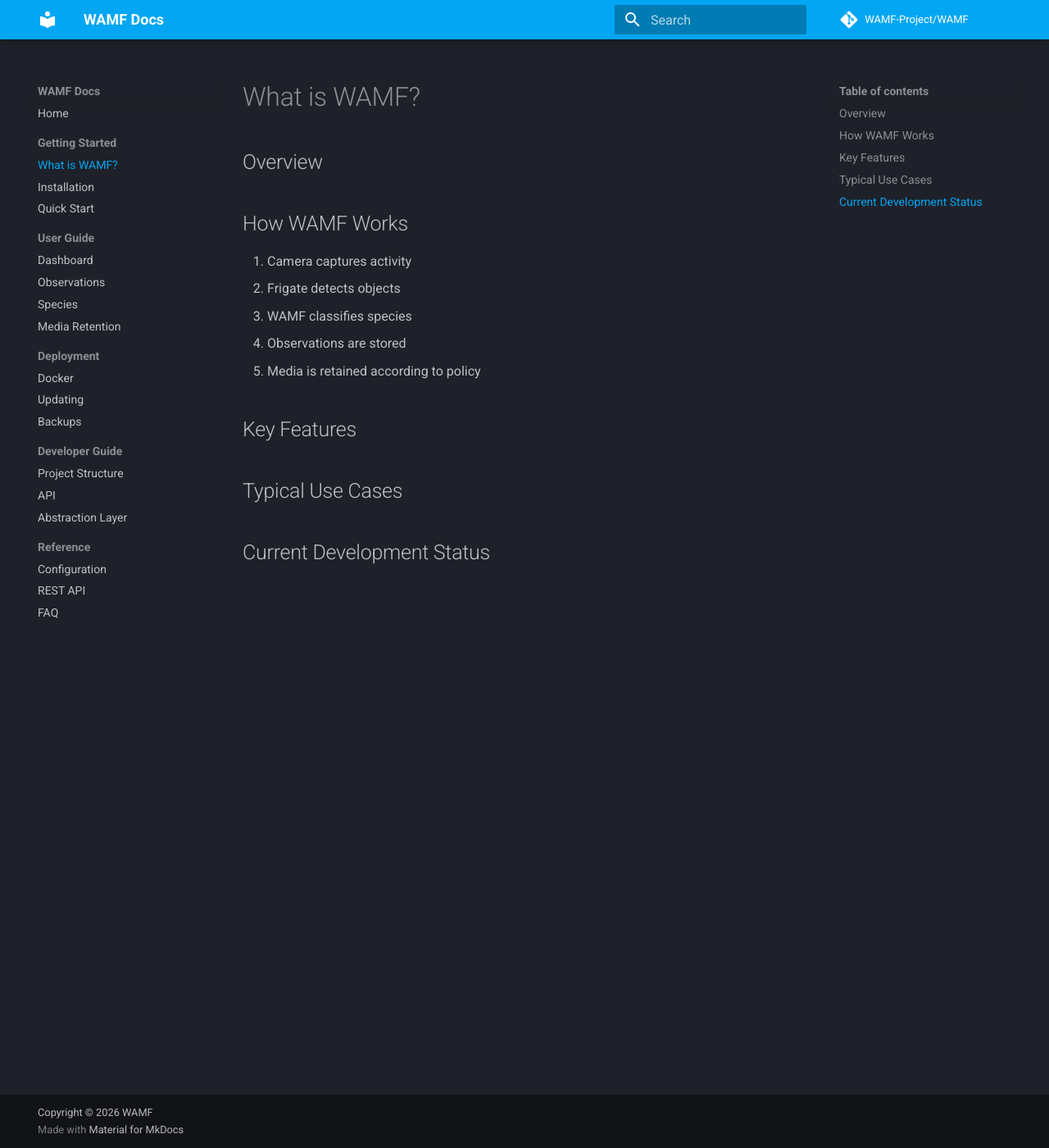
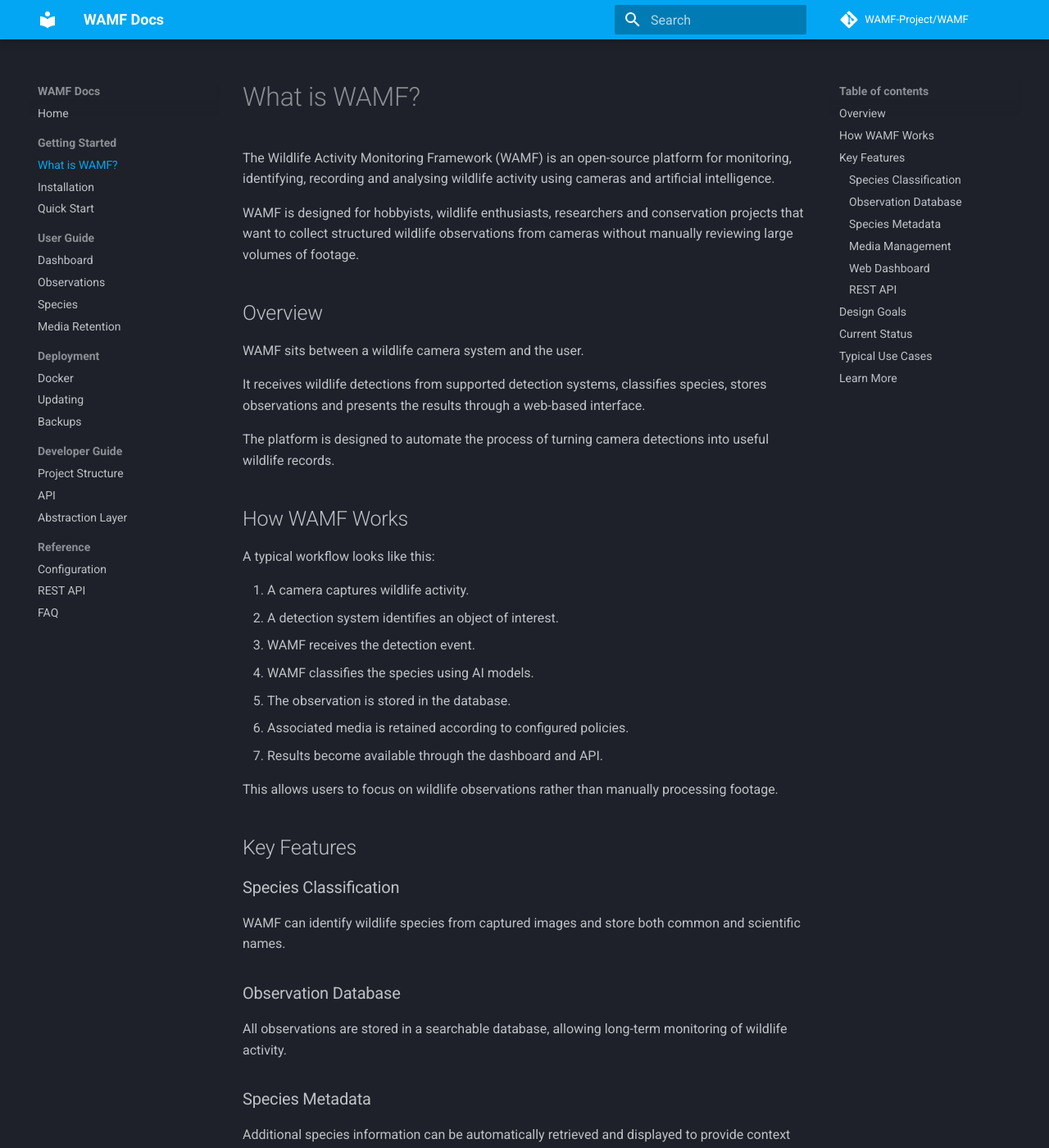
Before and after one commit to WAMF-Project/WAMF-Docs, an MkDocs documentation site: the page built from docs/getting-started/what-is-wamf.md, in a window 1280 px wide and 1400 px high. Shown: the whole window at 82% size. Built offline with MkDocs 1.6.1 and Material for MkDocs 9.7.7, drawn with Linux system fonts in a browser that asks for light colours; comment, search, counter and statistics services are not loaded; some of the changed text lies outside the part shown.

Commit message:
docs: update installation and what is wamf docs

```diff
--- a/docs/getting-started/what-is-wamf.md
+++ b/docs/getting-started/what-is-wamf.md
@@ -1,17 +1,88 @@
 # What is WAMF?
+
+The Wildlife Activity Monitoring Framework (WAMF) is an open-source platform for monitoring, identifying, recording and analysing wildlife activity using cameras and artificial intelligence.
+
+WAMF is designed for hobbyists, wildlife enthusiasts, researchers and conservation projects that want to collect structured wildlife observations from cameras without manually reviewing large volumes of footage.
 
 ## Overview
 
+WAMF sits between a wildlife camera system and the user.
+
+It receives wildlife detections from supported detection systems, classifies species, stores observations and presents the results through a web-based interface.
+
+The platform is designed to automate the process of turning camera detections into useful wildlife records.
+
 ## How WAMF Works
 
-1. Camera captures activity
-2. Frigate detects objects
-3. WAMF classifies species
-4. Observations are stored
-5. Media is retained according to policy
+A typical workflow looks like this:
+
+1. A camera captures wildlife activity.
+2. A detection system identifies an object of interest.
+3. WAMF receives the detection event.
+4. WAMF classifies the species using AI models.
+5. The observation is stored in the database.
+6. Associated media is retained according to configured policies.
+7. Results become available through the dashboard and API.
+
+This allows users to focus on wildlife observations rather than manually processing footage.
 
 ## Key Features
 
+### Species Classification
+
+WAMF can identify wildlife species from captured images and store both common and scientific names.
+
+### Observation Database
+
+All observations are stored in a searchable database, allowing long-term monitoring of wildlife activity.
+
+### Species Metadata
+
+Additional species information can be automatically retrieved and displayed to provide context for observations.
+
+### Media Management
+
+Snapshots and clips can be retained according to configurable policies, helping balance storage usage against historical record keeping.
+
+### Web Dashboard
+
+The built-in dashboard provides access to observations, species information, system status and administrative tools.
+
+### REST API
+
+WAMF exposes APIs that allow other applications and services to integrate with wildlife observations and system data.
+
+## Design Goals
+
+WAMF is built around several core principles:
+
+- Open source and self-hosted
+- Wildlife-focused rather than general surveillance
+- Modular and extensible architecture
+- Resource efficient deployment
+- Support for a wide range of hardware
+- Long-term observation and data collection
+
+## Current Status
+
+WAMF is currently in active development.
+
+The current focus is the v0.4 platform stabilisation release, which includes deployment validation, documentation improvements and long-term testing.
+
+Future development will focus on abstraction layers, distributed edge devices and support for additional capture and detection systems.
+
 ## Typical Use Cases
 
-## Current Development Status
+WAMF can be used for:
+
+- Garden bird monitoring
+- Wildlife feeding stations
+- Nest box observation
+- Camera trap projects
+- Educational wildlife monitoring
+- Citizen science projects
+- Small-scale conservation initiatives
+
+## Learn More
+
+To get started with WAMF, continue to the Installation guide.
```
Also changed, not shown: docs/getting-started/installation.md (+70 -0 lines).
